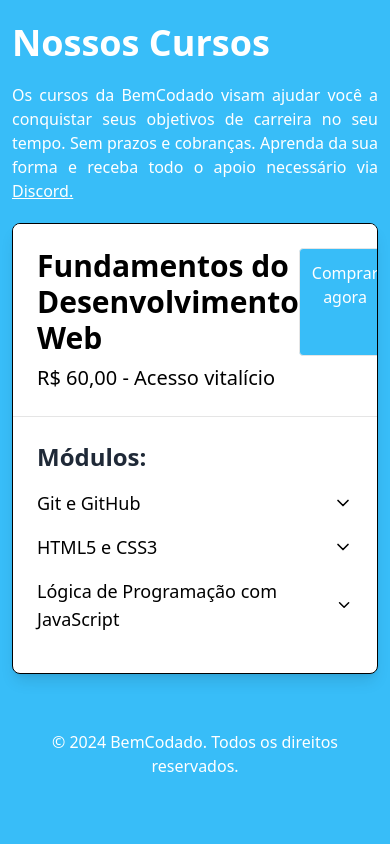
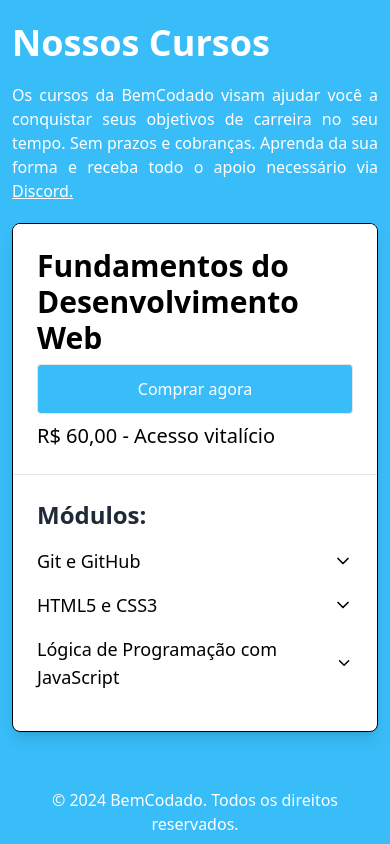
Before and after one commit to claudiocassimiro/bemcodado-mentorias, a Next.js app: page / in a window 390 px wide. Shown: the part 4252-5096 px from the top of the page. Before the commit the page ends 5038 px from the top, so only its background shows below. Built offline with nearby package versions, Linux system fonts and the light colour scheme.

Commit message:
fix: fix problem on mobile

```diff
--- a/src/components/cursos.tsx
+++ b/src/components/cursos.tsx
@@ -77,7 +77,7 @@
           className="mb-12 bg-white rounded-lg shadow-lg overflow-hidden border border-black"
         >
           <div className="bg-white text-white p-6">
-            <div className="flex justify-between">
+            <div className="flex flex-col justify-between gap-2 lg:flex-row">
               <h2 className="text-3xl font-semibold text-black">
                 {course.title}
               </h2>
```
